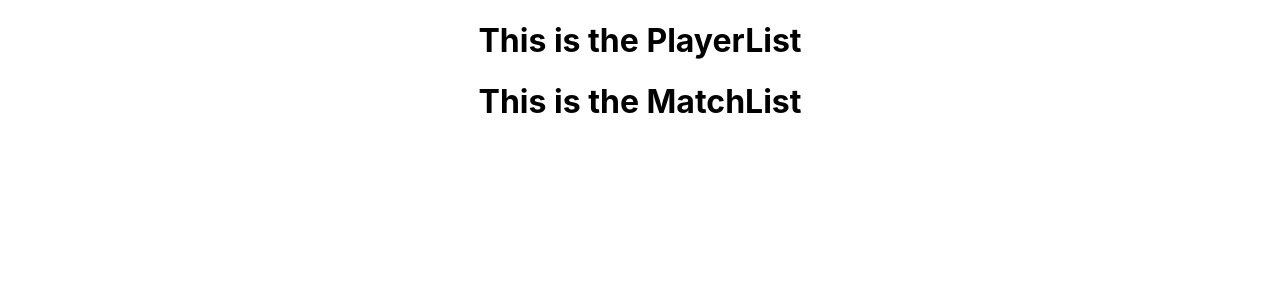
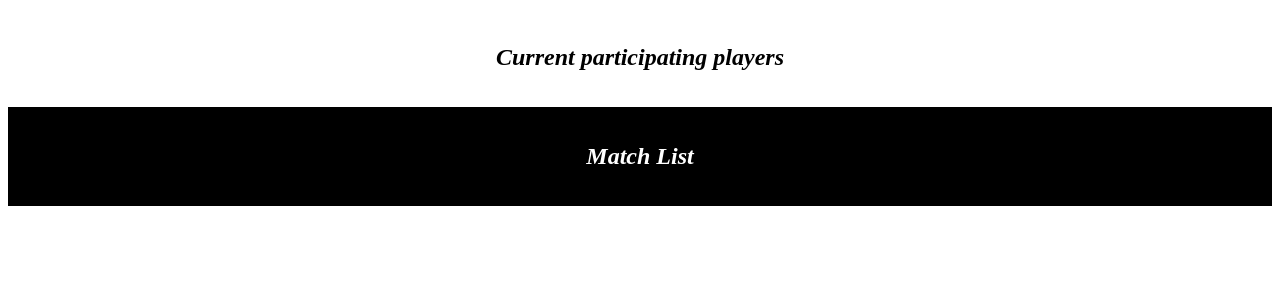
Before and after one commit to mxtchjohnston/tourney-matches, a React (Create React App) app: page / in a window 1280 px wide. Shown: the top 300 px of the page. Built offline with nearby package versions, Linux system fonts and the light colour scheme.

Commit message:
css and components

```diff
--- a/src/App.css
+++ b/src/App.css
@@ -1,38 +1,84 @@
 .App {
-  text-align: center;
+  margin: 0;
+}
+.App > h1 {
+  background: black;
+  color: white;
+  margin: 0;
+  padding: 1em 1.5em;
+}
+.App > h1 span {
+  font-size: 0.5em;
 }
 
-.App-logo {
-  height: 40vmin;
-  pointer-events: none;
+section.MatchList,
+section.PlayerList {
+  display: flex;
+  flex-wrap: wrap;
+  justify-content: space-between;
+  padding: 1em;
+}
+section.MatchList {
+  background: black;
+  color: white;
+}
+section.MatchList > h1 {
+  width: 100%;
+  text-align: center;
+  font-style: italic;
 }
 
-@media (prefers-reduced-motion: no-preference) {
-  .App-logo {
-    animation: App-logo-spin infinite 20s linear;
-  }
+section.PlayerList > h1 {
+  width: 100%;
+  text-align: center;
+  font-style: italic;
 }
 
-.App-header {
-  background-color: #282c34;
-  min-height: 100vh;
+article.Match,
+article.Player {
+  width: 30%;
+  min-width: 300px;
+  height: auto;
+  border: 1px solid black;
+  padding: 1em;
+  display: flex;
+  justify-content: center;
+  align-items: center;
+  flex-direction: column;
+  margin: 1em;
+  box-shadow: 0px 0px 4px 0px #333;
+}
+article.Match {
+  border: 1px solid white;
+}
+article.Match:hover,
+article.Player:hover {
+  box-shadow: 0px 0px 10px 0px #777;
+}
+
+article.Player:last-of-type {
+  margin-right: auto;
+}
+article.Match h1,
+article.Player h1 {
+  width: 100%;
+}
+article.Match h1 span,
+article.Player h1 span {
+  font-style: italic;
+  font-weight: lighter;
+}
+article.Match h2.zero,
+article.Player h2.zero {
+  color: #555;
+}
+
+article.Match h1 {
   display: flex;
   flex-direction: column;
   align-items: center;
-  justify-content: center;
-  font-size: calc(10px + 2vmin);
-  color: white;
+  font-size: 1.5em;
 }
-
-.App-link {
-  color: #61dafb;
+article.Match h2 {
+  font-size: 1em;
 }
-
-@keyframes App-logo-spin {
-  from {
-    transform: rotate(0deg);
-  }
-  to {
-    transform: rotate(360deg);
-  }
-}
--- a/src/components/MatchList.js
+++ b/src/components/MatchList.js
@@ -1,5 +1,9 @@
 const MatchList = (props) => {
-  return (<h1>This is the MatchList</h1>);
+  return (
+    <section className="PlayerList MatchList">
+      <h1>Match List</h1>
+    </section>
+  );
 };
 
 export default MatchList;
--- a/src/components/PlayerList.js
+++ b/src/components/PlayerList.js
@@ -1,5 +1,10 @@
 const PlayerList = (props) => {
-  return (<h1>This is the PlayerList</h1>);
+  return (
+    <section className="PlayerList">
+      <h1>Current participating players</h1>
+      {/* Players will be shown here */}
+    </section>
+    );
 };
 
 export default PlayerList;
--- a/src/index.css
+++ b/src/index.css
@@ -1,13 +1 @@
-body {
-  margin: 0;
-  font-family: -apple-system, BlinkMacSystemFont, 'Segoe UI', 'Roboto', 'Oxygen',
-    'Ubuntu', 'Cantarell', 'Fira Sans', 'Droid Sans', 'Helvetica Neue',
-    sans-serif;
-  -webkit-font-smoothing: antialiased;
-  -moz-osx-font-smoothing: grayscale;
-}
-
-code {
-  font-family: source-code-pro, Menlo, Monaco, Consolas, 'Courier New',
-    monospace;
-}
+* { box-sizing: border-box; }
```
Also changed, not shown: src/components/Match.js (added, +9 -0 lines), src/components/Player.js (added, +9 -0 lines).
